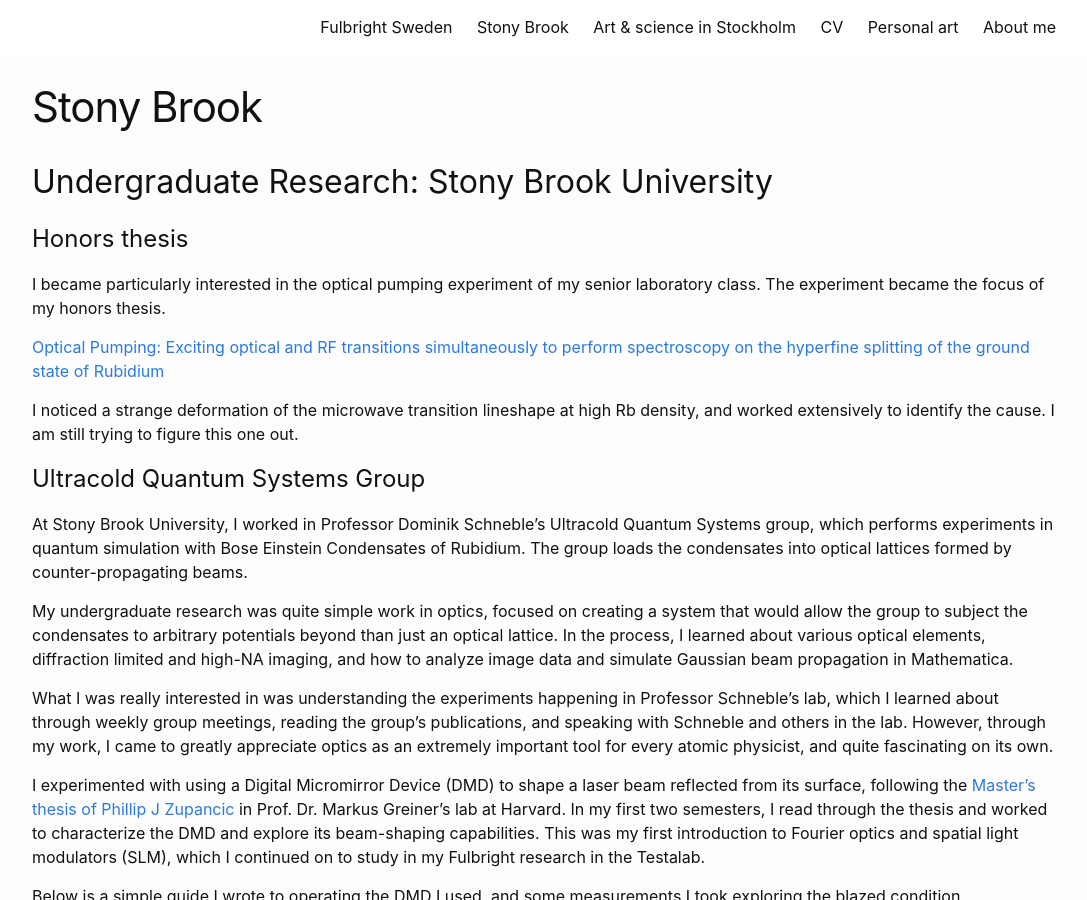
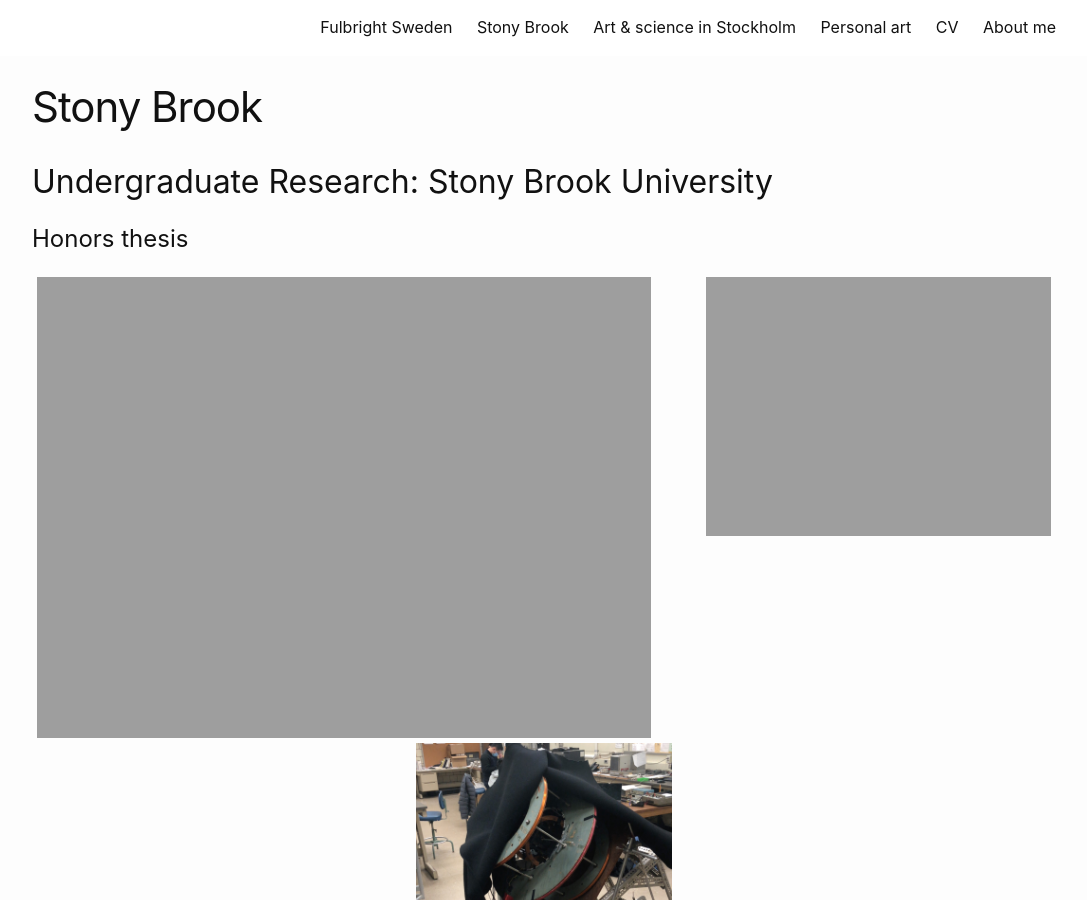
Before and after one commit to maxnfrankel/maxnfrankel.github.io, a Jekyll site: the page built from pages/2_Stony Brook.md, in a window 1280 px wide and 900 px high. Shown: the whole window, without its empty margins (96-1183 px from the left). Built offline with Jekyll 4.4.1, drawn with Linux system fonts in a browser that asks for light colours.

Commit message:
Added images to physics page and updated CV

```diff
--- a/pages/2_Stony Brook.md
+++ b/pages/2_Stony Brook.md
@@ -7,6 +7,19 @@
 ## Undergraduate Research: Stony Brook University
 
 # Honors thesis
+
+<div class="row">
+  <div class="column1">
+    <img src="/pages/images/Art&Science in Stockholm/Optical%20pumping%20setup.JPG" alt="Optical pumping setup" style="width:100%">
+  </div>
+  <div class="column2">
+    <img src="/pages/images/Art&Science in Stockholm/BothSplittingVsHighBField.png" alt="High magnetic field lineshape splitting" style="width:100%">
+  </div>
+</div>
+
+![Optical pumping setup](/pages/StonyBrook/Optical%20pumping%20setup.JPG){: .center style="float: center" width="25%"}
+
+![Splitting of microwave transitions](/pages/StonyBrook/BothSplittingVsHighBField.png){: .center style="float: center" width="25%"}
 
 I became particularly interested in the optical pumping experiment of my senior laboratory class. The experiment became the focus of my honors thesis.
 
```
Also changed, not shown: pages/4_Personal art.md (renamed from pages/5_Personal art.md), pages/5_CV.md (renamed from pages/4_CV.md), pages/StonyBrook/BothSplittingVsHighBField.png (added), 2 other files.
